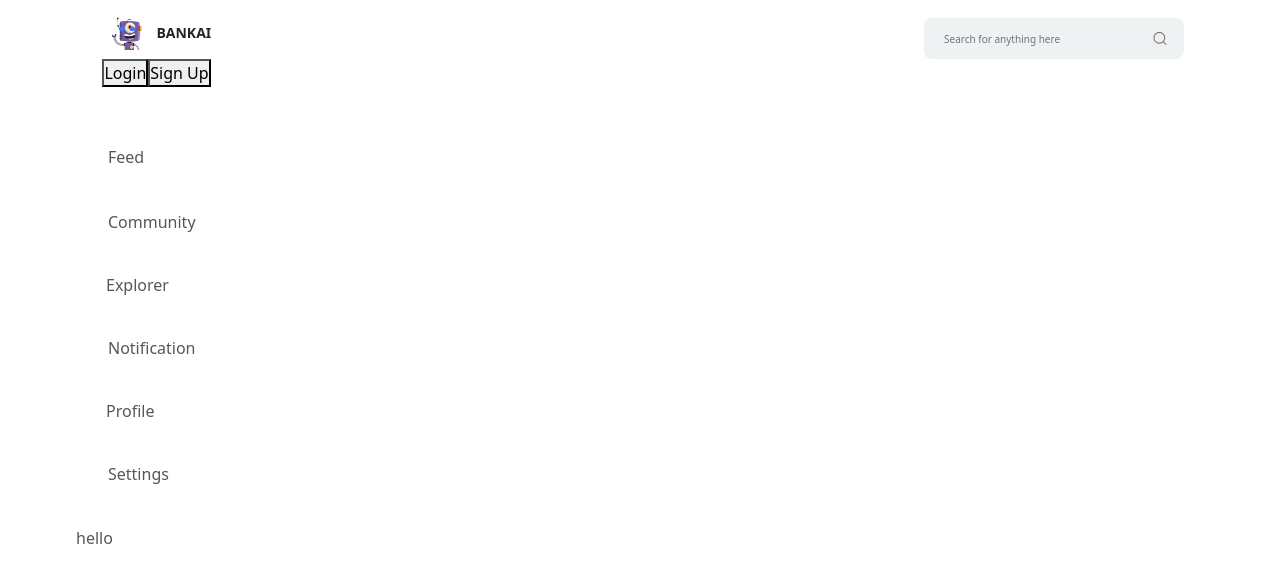
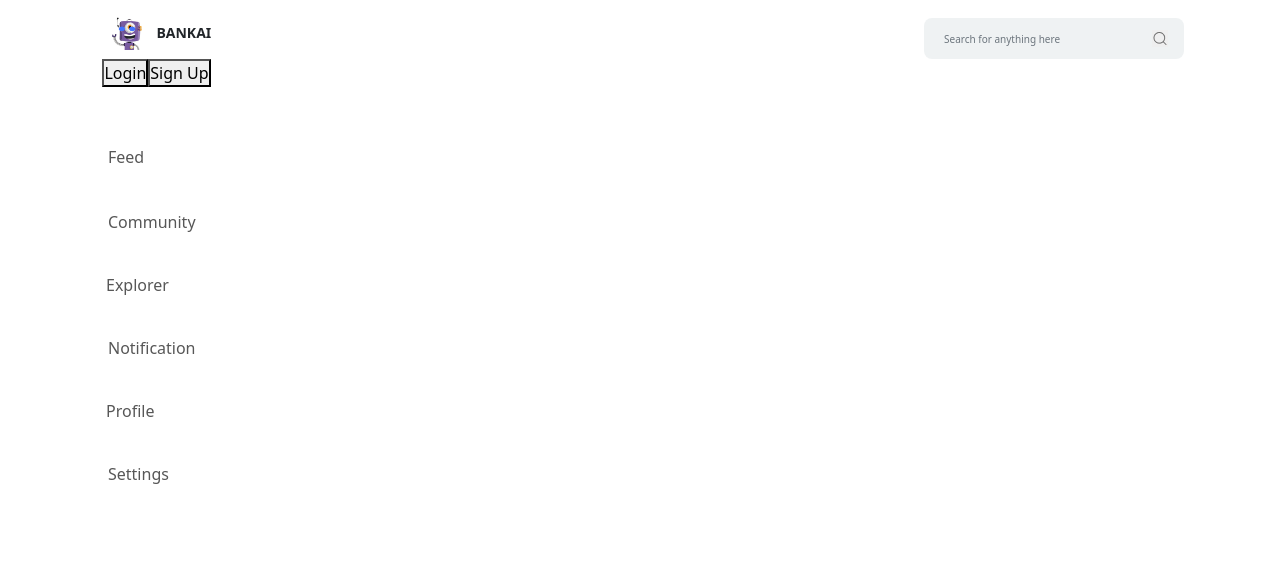
Before and after one commit to YemiOG/animeKaze, a React (Create React App) app: page / in a window 1280 px wide. Shown: the top 582 px of the page. Built offline with nearby package versions, Linux system fonts and the light colour scheme.

Commit message:
Remove redundant codes

```diff
--- a/src/components/comments/Comments.jsx
+++ b/src/components/comments/Comments.jsx
@@ -22,7 +22,7 @@ function Comments(props){
 	const [submitPossible , setSubmitPossible] = useState(true)
 	const [childComment , setchildComment] = useState(null)
 	const [commentId , setCommentId] = useState(null)
-	const {token, removeToken, setAppState}= useContext(UserContext)
+	const {token, removeToken}= useContext(UserContext)
 	const userId = JSON.parse(window.localStorage.getItem("cuid"))
 	const avatar = window.localStorage.getItem('avatar')
 	const uzername = window.localStorage.getItem('username')
--- a/src/components/profile/Profile.jsx
+++ b/src/components/profile/Profile.jsx
@@ -230,8 +230,6 @@ function Profile() {
         setFollowModalHeader('Followings')
     }
 
-    console.log(profile.dob)
-
     return (
       <>
         {(!noUser) ?
--- a/src/components/sideBar/SideBar.jsx
+++ b/src/components/sideBar/SideBar.jsx
@@ -24,13 +24,9 @@ function Sidebar(props) {
                                     </button>
                                   </div>
                                   )}
-            <button className="bar-contents">
-                <p>hello</p>
-            </button>
             </>
           :
             <>
-
               {AuthButtons.map(item => <div key={item.id}>
                                         <button className={isActive === item.id ? 'active-button' : ''}
                                                   onClick={() => item.action(item.id)}>
@@ -46,7 +42,6 @@ function Sidebar(props) {
                     </div>
                     <p className="user-name">{username}</p>
               </Link>
-
             </>
           }
         </div>
```
Lines whose indentation alone changed are shown as unchanged.
